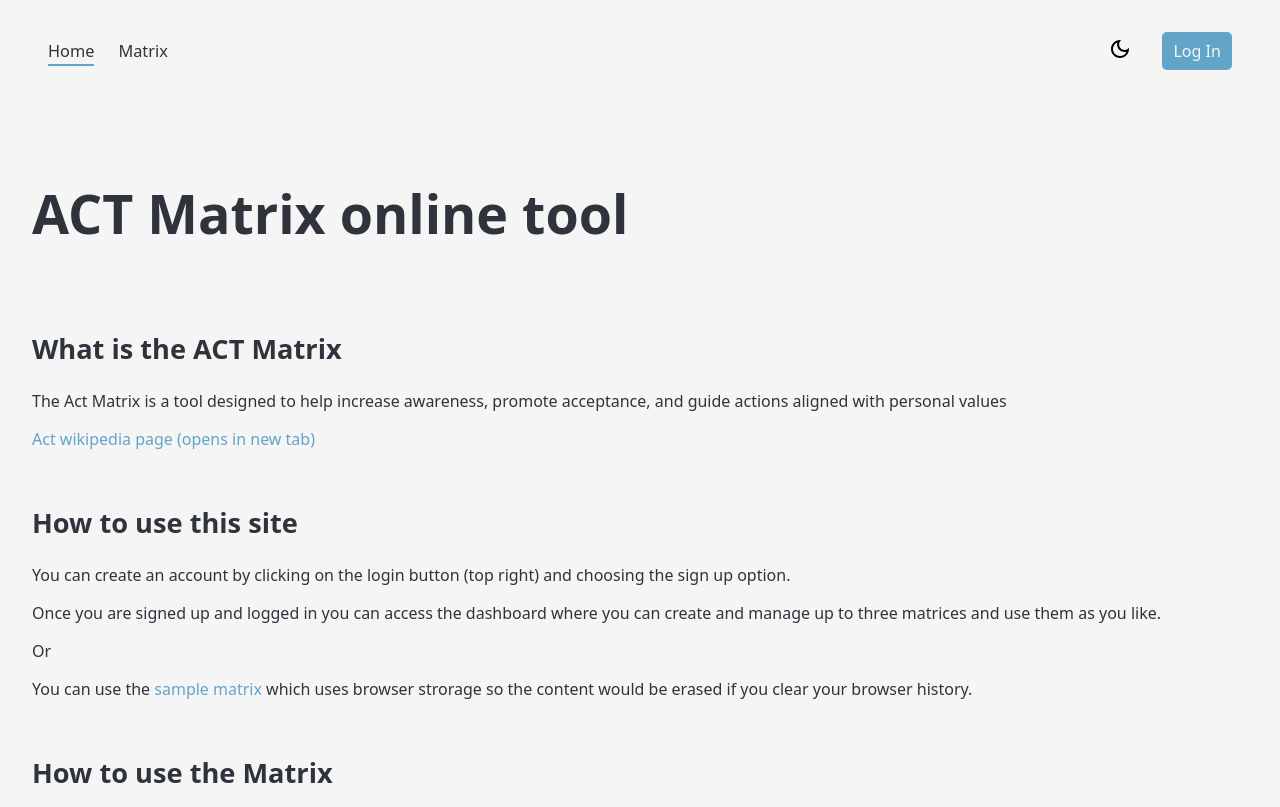
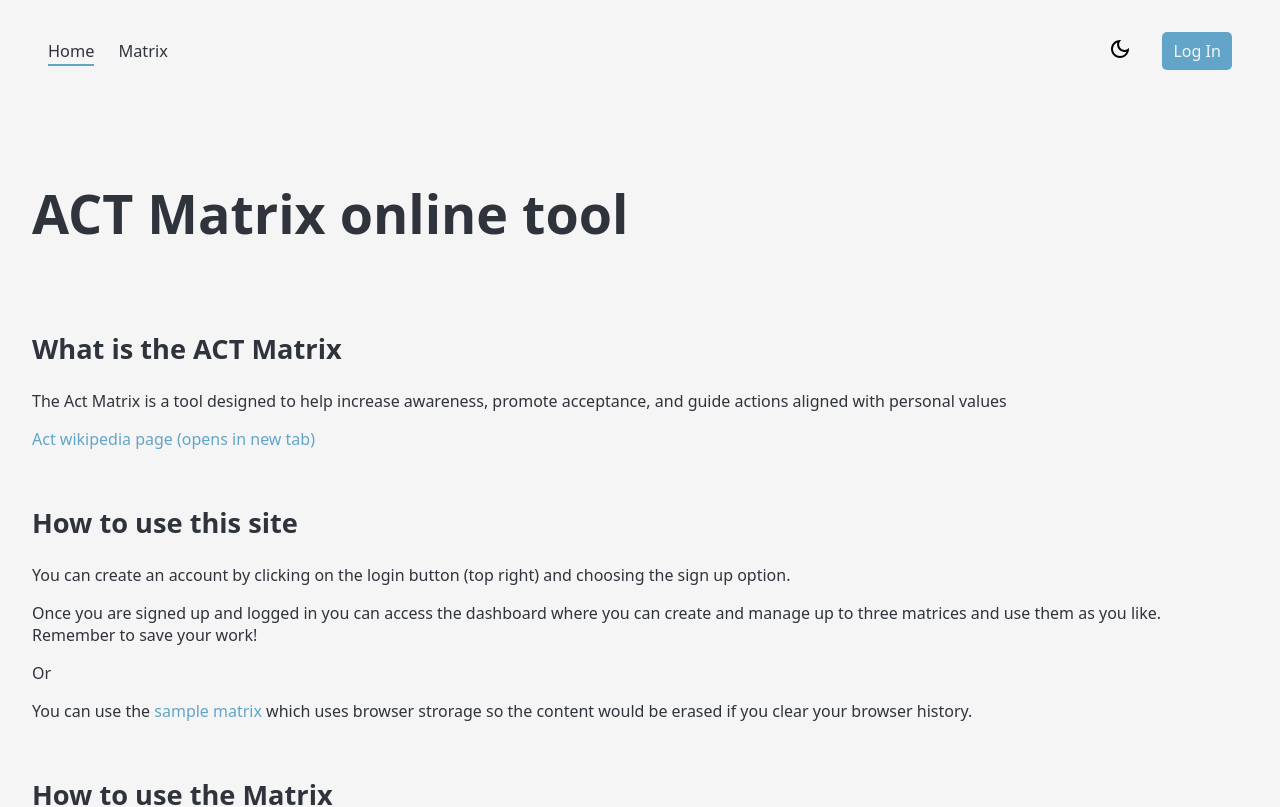
Before and after one commit to MauritzLM/act-matrix, a React (Vite) app: page / in a window 1280 px wide. Shown: the top 807 px of the page. Built offline with nearby package versions, Linux system fonts and the light colour scheme; no server answers; what @tiptap/extension-color would draw is missing.

Commit message:
updated text content

```diff
--- a/src/components/description.jsx
+++ b/src/components/description.jsx
@@ -12,7 +12,7 @@ export default function Description() {
             <h2>How to use this site</h2>
 
             <p>You can create an account by clicking on the login button (top right) and choosing the sign up option.</p>
-            <p>Once you are signed up and logged in you can access the dashboard where you can create and manage up to three matrices and use them as you like.</p>
+            <p>Once you are signed up and logged in you can access the dashboard where you can create and manage up to three matrices and use them as you like. Remember to save your work!</p>
 
             <p>Or</p>
 
```
